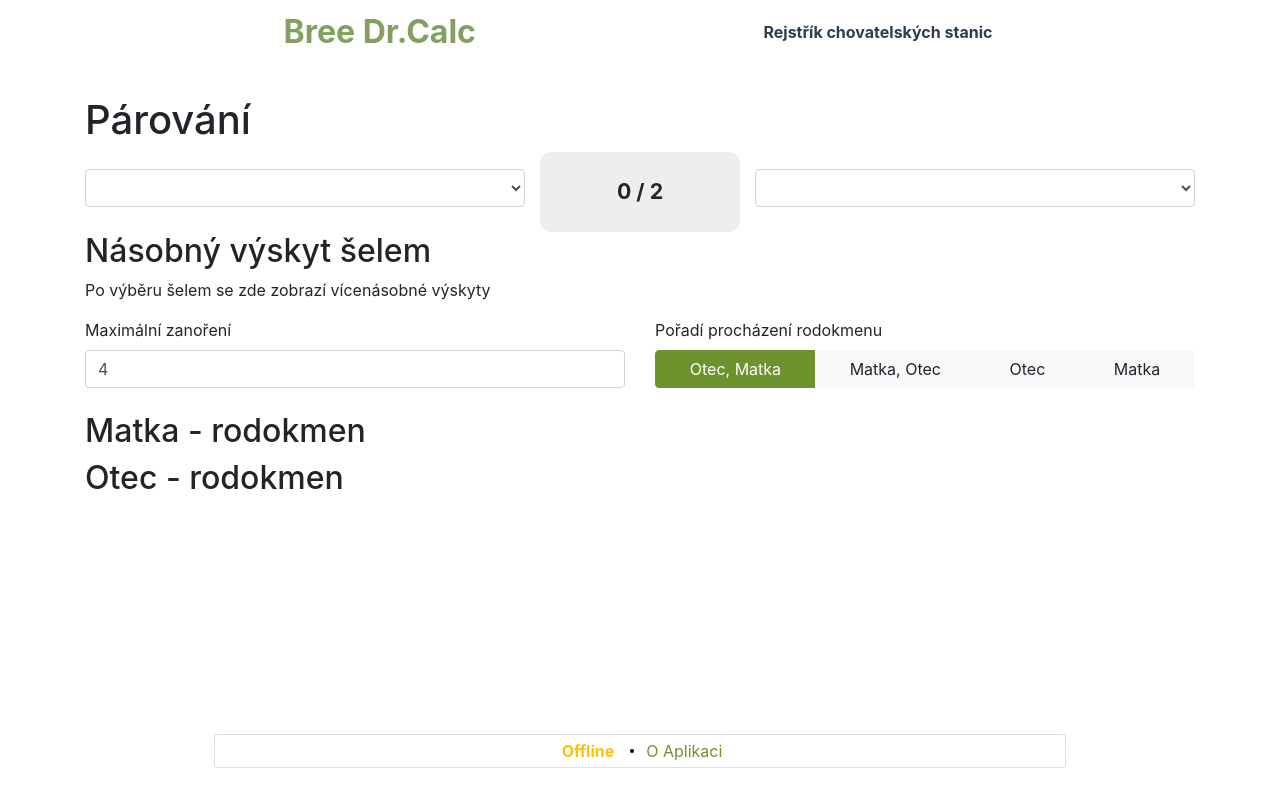
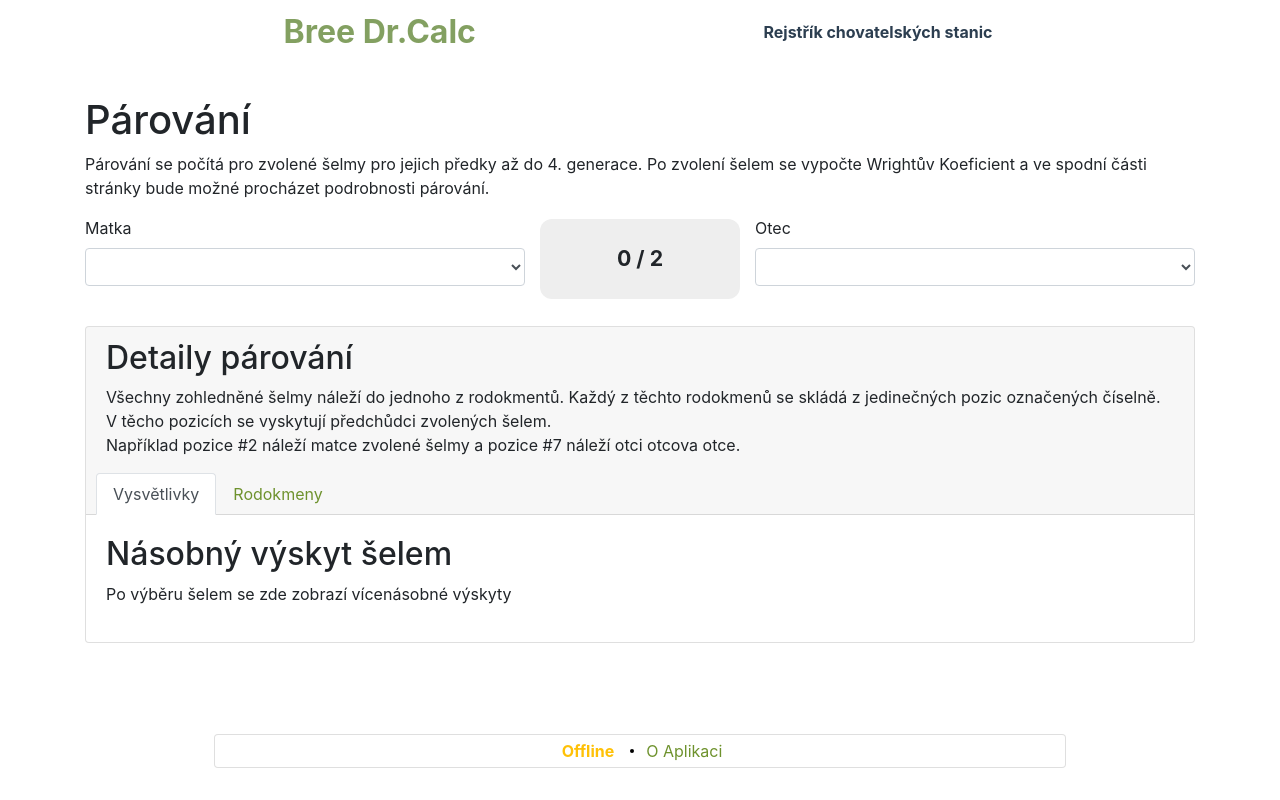
Before and after one commit to com-pot/bree-dr-calc, a Vue app: page /beast-pairing in a window 1280 px wide. Built offline with nearby package versions, Linux system fonts and the light colour scheme.

Commit message:
[bestiary] Improve legibility of of Pairing view

```diff
--- a/src/modules/bestiary/components/AncestryTree.vue
+++ b/src/modules/bestiary/components/AncestryTree.vue
@@ -10,9 +10,9 @@
               }}</span>
           </div>
 
-          <template v-else class="beast-info">
+          <div v-else class="beast-info">
             Záznam chybí
-          </template>
+          </div>
         </div>
 
       </template>
--- a/src/modules/bestiary/localization/bestiary.cs_CZ.json
+++ b/src/modules/bestiary/localization/bestiary.cs_CZ.json
@@ -6,6 +6,8 @@
   "bestiary.view.BreedingStationsIndex": "Rejstřík chovatelských stanic",
   "bestiary.pairing.field.maxGenerations": "Maximální zanoření",
   "bestiary.pairing.field.walkOrder": "Pořadí procházení rodokmenu",
+  "bestiary.pairing.tab.explanation": "Vysvětlivky",
+  "bestiary.pairing.tab.lineage": "Rodokmeny",
   "bestiary.actions.createBeast": "Přidat šelmu",
   "bestiary.beast.fieldGroup.generalInfo": "Obecné informace",
   "bestiary.beast.fieldGroup.ancestry": "Rod",
--- a/src/modules/bestiary/views/Pairing.vue
+++ b/src/modules/bestiary/views/Pairing.vue
@@ -1,6 +1,12 @@
 <template>
   <div class="beast-pairing">
     <h1>{{ $t('bestiary.view.Pairing') }}</h1>
+
+    <p>
+      Párování se počítá pro zvolené šelmy pro jejich předky až do {{ maxCalculationLevel }}. generace. Po zvolení
+      šelem se vypočte Wrightův Koeficient a ve spodní části stránky bude možné procházet podrobnosti párování.
+    </p>
+
     <div class="row row-pairing">
       <div class="col-md beast-selection">
         <DecFormInput v-model="pairing.mother" v-bind="pairingFields.mother"/>
@@ -25,9 +31,29 @@
       </div>
     </div>
 
+    <div class="card mt-4">
+      <div class="card-header">
+        <h2>Detaily párování</h2>
+        <p>
+          Všechny zohledněné šelmy náleží do jednoho z rodokmentů. Každý z těchto rodokmenů se skládá z jedinečných pozic
+          označených číselně. V těcho pozicích se vyskytují předchůdci zvolených šelem.<br/>
+          Například pozice #2 náleží matce zvolené šelmy a pozice #7 náleží otci otcova otce.
+        </p>
+
+        <ul class="nav nav-tabs card-header-tabs">
+          <li class="nav-item" v-for="tab in visualisationTabs" :key="tab.name">
+            <a href="#" :class="['nav-link', activeTab === tab.name && 'active']"
+               @click.prevent="showTab(tab.name)">{{ $t('bestiary.pairing.tab.' + tab.name) }}</a>
+          </li>
+        </ul>
+      </div>
+
+      <div class="card-body">
+        <template v-if="activeTab === 'explanation'">
           <MultiOccurrence :max-calculation-level="maxCalculationLevel" :occurrences="beastMultiPresence"/>
-
-    <div class="row mt-2">
+        </template>
+        <template v-else-if="activeTab === 'lineage'">
+          <div class="row">
             <div class="col-md-6">
               <DecFormInput v-model="pairing.maxGenerations" v-bind="pairingFields.maxGenerations"/>
             </div>
@@ -37,20 +63,16 @@
             </div>
           </div>
 
-
-    <div class="row">
-      <div class="col-12">
-        <h2>Matka - rodokmen</h2>
+          <h3>Matčin rodokmen</h3>
           <AncestryTree v-if="ancestorTrees.mother" :ancestry-tree="ancestorTrees.mother"
                         :expand-levels="pairing.maxGenerations" :walk-relations="walkRelations"
                         root-node-relation="mother"/>
-      </div>
 
-      <div class="col-12">
-        <h2>Otec - rodokmen</h2>
+          <h3>Otcův rodokmen</h3>
           <AncestryTree v-if="ancestorTrees.father" :ancestry-tree="ancestorTrees.father"
                         :expand-levels="pairing.maxGenerations" :walk-relations="walkRelations"
                         root-node-relation="father"/>
+        </template>
       </div>
     </div>
   </div>
@@ -58,7 +80,7 @@
 
 <script lang="ts">
 
-import {computed, reactive, watch} from "vue";
+import {computed, reactive, ref, watch} from "vue";
 import beastSchema from "../typeful/beast.schema.json"
 import {getFields} from "@/modules/typeful/services/FormsService";
 import DecFormInput from "@/modules/typeful/components/DecFormInput.vue";
@@ -105,7 +127,7 @@ export default {
         label: 'bestiary.pairing.field.walkOrder'
       }
     }, {
-      createFieldLabel: 'bestiary.beast.field.',
+      createFieldLabel: 'bestiary.beast.lineage.',
     })
 
     const pairing = reactive({
@@ -169,6 +191,12 @@ export default {
       return beast
     }
 
+    const visualisationTabs = [
+      {name: 'explanation'},
+      {name: 'lineage'},
+    ]
+    const activeTab = ref('explanation')
+
     return {
       // Inputs
       maxCalculationLevel,
@@ -178,6 +206,11 @@ export default {
       // Calculation results
       wrightCoefficientPct,
       beastMultiPresence,
+
+      // Pairing visualization
+      visualisationTabs,
+      activeTab,
+      showTab: (tabName: string) => activeTab.value = tabName,
 
       // Tree visualisation
       ancestorTrees,
```
Lines whose indentation alone changed are shown as unchanged.
